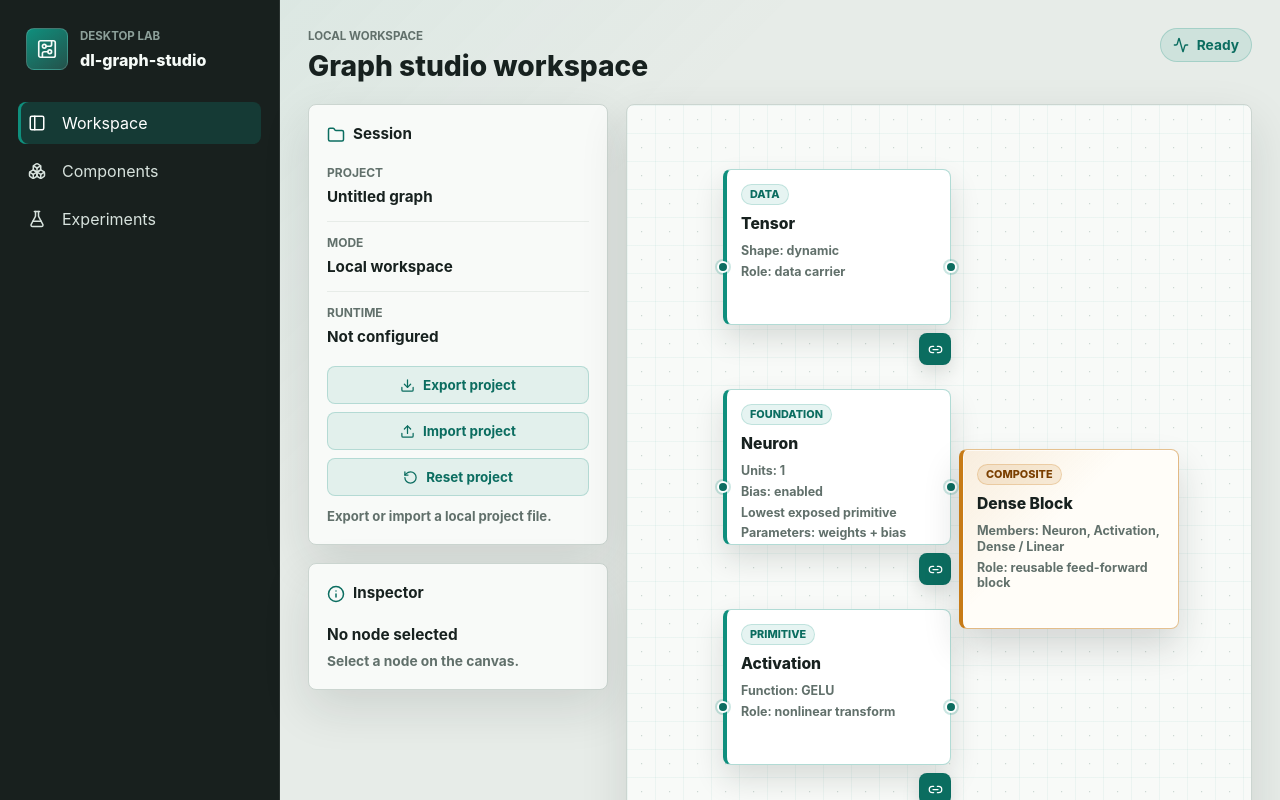
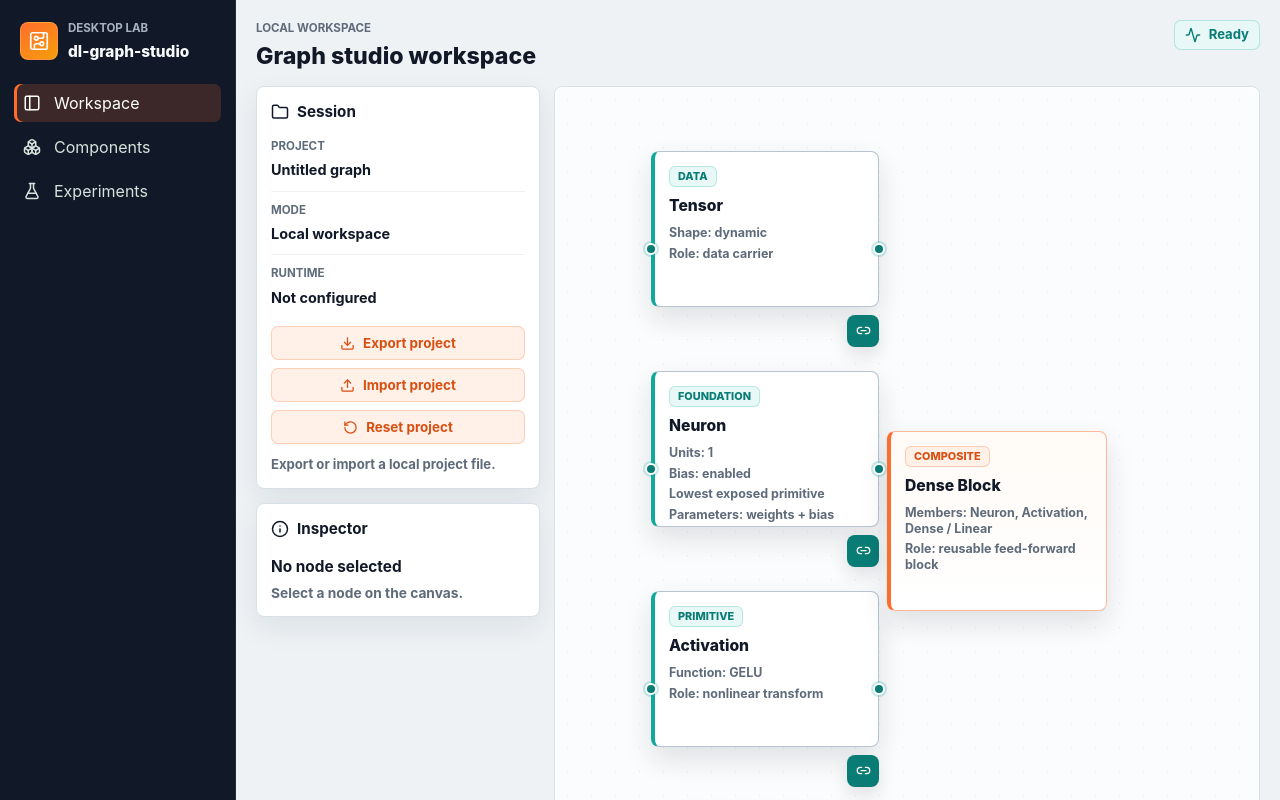
Before and after one commit to DoMo-98/dl-graph-studio, a React (Vite) app: page / in a window 1280 px wide. Shown: the top 800 px of the page. Built offline with nearby package versions, Linux system fonts and the light colour scheme.

Commit message:
feat: apply canvas-first visual system

```diff
--- a/src/App.tsx
+++ b/src/App.tsx
@@ -803,17 +803,17 @@ export function App() {
             type: MarkerType.ArrowClosed,
             width: 16,
             height: 16,
-            color: "#0b6d60",
+            color: "#087c75",
           },
           style: {
-            stroke: "#0b6d60",
+            stroke: "#087c75",
             strokeWidth: 2,
           },
           labelBgPadding: [8, 4],
           labelBgBorderRadius: 6,
           labelBgStyle: {
-            fill: "#f8faf8",
-            fillOpacity: 0.94,
+            fill: "#ffffff",
+            fillOpacity: 0.96,
           },
         };
       }),
@@ -969,7 +969,7 @@ export function App() {
               preventScrolling={false}
               defaultViewport={{ x: 0, y: 0, zoom: 1 }}
             >
-              <Background color="#c2d0ca" gap={28} size={1.25} />
+              <Background color="#d7dee6" gap={24} size={1} />
             </ReactFlow>
 
             {canvasNodes.length === 0 ? (
--- a/src/styles.css
+++ b/src/styles.css
@@ -10,19 +10,31 @@
     BlinkMacSystemFont,
     "Segoe UI",
     sans-serif;
-  color: #17211f;
-  background: #edf1ee;
-  --surface: #f8faf8;
-  --surface-muted: #e7ece8;
-  --ink: #17211f;
-  --ink-muted: #61706b;
-  --border: #cbd5d0;
-  --sidebar: #18201e;
-  --sidebar-muted: #8da09a;
-  --accent: #0f8f7d;
-  --accent-strong: #0b6d60;
-  --signal: #c77b17;
-  --shadow-soft: 0 18px 48px rgb(23 33 31 / 12%);
+  color: #111827;
+  background: #f4f6f8;
+  --surface: #ffffff;
+  --surface-raised: #f9fafb;
+  --surface-muted: #eef2f5;
+  --canvas: #fbfcfd;
+  --canvas-grid: #d7dee6;
+  --ink: #111827;
+  --ink-muted: #5f6b7a;
+  --ink-soft: #7a8696;
+  --border: #d8e0e7;
+  --border-strong: #b8c4cf;
+  --sidebar: #111827;
+  --sidebar-muted: #a8b3c2;
+  --accent: #ff6d2d;
+  --accent-strong: #d84f12;
+  --accent-soft: #fff0e8;
+  --teal: #13a89e;
+  --teal-strong: #087c75;
+  --teal-soft: #e7f8f6;
+  --danger: #b42318;
+  --danger-soft: #fff0ee;
+  --shadow-soft: 0 10px 30px rgb(17 24 39 / 8%);
+  --shadow-node: 0 12px 28px rgb(17 24 39 / 12%);
+  --focus-ring: 0 0 0 3px rgb(255 109 45 / 22%);
 }
 
 * {
@@ -38,7 +50,7 @@ body,
 }
 
 body {
-  overflow: hidden;
+  overflow: auto;
 }
 
 a {
@@ -49,37 +61,35 @@ a {
 .app-shell {
   display: grid;
   min-height: 100vh;
-  grid-template-columns: 280px minmax(0, 1fr);
-  background:
-    linear-gradient(135deg, rgb(15 143 125 / 8%), transparent 34%),
-    var(--surface-muted);
+  grid-template-columns: 236px minmax(0, 1fr);
+  background: var(--surface-muted);
 }
 
 .sidebar {
   display: flex;
   flex-direction: column;
-  gap: 32px;
-  padding: 28px 18px;
-  color: #f6fbf8;
+  gap: 22px;
+  padding: 20px 14px;
+  color: #f8fafc;
   background: var(--sidebar);
   border-right: 1px solid rgb(255 255 255 / 8%);
 }
 
 .brand-lockup {
   display: grid;
-  grid-template-columns: 42px minmax(0, 1fr);
-  gap: 12px;
+  grid-template-columns: 38px minmax(0, 1fr);
+  gap: 10px;
   align-items: center;
-  padding: 0 8px;
+  padding: 0 6px;
 }
 
 .brand-mark {
   display: grid;
-  width: 42px;
-  height: 42px;
+  width: 38px;
+  height: 38px;
   place-items: center;
-  color: #f7fbf8;
-  background: linear-gradient(145deg, var(--accent), #24524b);
+  color: #ffffff;
+  background: linear-gradient(145deg, var(--accent), #f59e0b);
   border: 1px solid rgb(255 255 255 / 16%);
   border-radius: 8px;
 }
@@ -106,8 +116,8 @@ p {
 
 h1 {
   margin-bottom: 0;
-  color: #f6fbf8;
-  font-size: 1rem;
+  color: #f8fafc;
+  font-size: 0.96rem;
   font-weight: 760;
   line-height: 1.2;
 }
@@ -115,9 +125,9 @@ h1 {
 h2 {
   margin-bottom: 0;
   color: var(--ink);
-  font-size: clamp(1.45rem, 1.2rem + 0.7vw, 2rem);
+  font-size: 1.45rem;
   font-weight: 780;
-  line-height: 1.1;
+  line-height: 1.15;
 }
 
 h3 {
@@ -138,24 +148,30 @@ h4 {
 
 .nav-item {
   display: grid;
-  grid-template-columns: 24px minmax(0, 1fr);
+  grid-template-columns: 22px minmax(0, 1fr);
   align-items: center;
-  gap: 10px;
-  min-height: 42px;
-  padding: 0 10px;
+  gap: 9px;
+  min-height: 38px;
+  padding: 0 9px;
   color: #d7e2dd;
-  border-radius: 8px;
+  border-radius: 7px;
 }
 
-.nav-item:hover,
+.nav-item:hover {
+  background: rgb(255 255 255 / 8%);
+}
+
 .nav-item:focus-visible {
-  background: rgb(255 255 255 / 8%);
+  background: rgb(255 255 255 / 10%);
   outline: none;
+  box-shadow:
+    inset 3px 0 0 var(--accent),
+    0 0 0 3px rgb(255 109 45 / 24%);
 }
 
 .nav-item.active {
   color: #ffffff;
-  background: rgb(15 143 125 / 24%);
+  background: rgb(255 109 45 / 18%);
   box-shadow: inset 3px 0 0 var(--accent);
 }
 
@@ -163,8 +179,8 @@ h4 {
   display: flex;
   min-width: 0;
   flex-direction: column;
-  gap: 22px;
-  padding: 28px;
+  gap: 16px;
+  padding: 20px;
 }
 
 .workspace-header {
@@ -178,21 +194,22 @@ h4 {
   display: inline-flex;
   align-items: center;
   gap: 8px;
-  min-height: 34px;
-  padding: 0 12px;
-  color: var(--accent-strong);
-  background: rgb(15 143 125 / 11%);
-  border: 1px solid rgb(15 143 125 / 22%);
-  border-radius: 999px;
-  font-size: 0.86rem;
+  min-height: 30px;
+  padding: 0 10px;
+  color: var(--teal-strong);
+  background: var(--teal-soft);
+  border: 1px solid rgb(19 168 158 / 24%);
+  border-radius: 7px;
+  font-size: 0.82rem;
   font-weight: 700;
   white-space: nowrap;
 }
 
 .workbench {
   display: grid;
-  grid-template-columns: minmax(220px, 300px) minmax(0, 1fr);
-  gap: 18px;
+  grid-template-columns: minmax(220px, 284px) minmax(0, 1fr);
+  align-items: start;
+  gap: 14px;
   min-height: 0;
   flex: 1;
 }
@@ -207,33 +224,33 @@ h4 {
 
 .workspace-panel {
   align-self: start;
-  padding: 18px;
+  padding: 14px;
 }
 
 .workspace-panel-stack {
   display: grid;
   align-content: start;
-  gap: 18px;
+  gap: 14px;
 }
 
 .panel-heading {
   display: flex;
   align-items: center;
   gap: 8px;
-  margin-bottom: 18px;
-  color: var(--accent-strong);
+  margin-bottom: 14px;
+  color: var(--ink);
 }
 
 .meta-list {
   display: grid;
-  gap: 12px;
+  gap: 10px;
   margin: 0;
 }
 
 .meta-row {
   display: grid;
   gap: 4px;
-  padding-bottom: 12px;
+  padding-bottom: 10px;
   border-bottom: 1px solid var(--surface-muted);
 }
 
@@ -244,7 +261,7 @@ h4 {
 
 .meta-row dt {
   color: var(--ink-muted);
-  font-size: 0.75rem;
+  font-size: 0.72rem;
   font-weight: 700;
   text-transform: uppercase;
 }
@@ -252,7 +269,7 @@ h4 {
 .meta-row dd {
   margin: 0;
   color: var(--ink);
-  font-size: 0.95rem;
+  font-size: 0.9rem;
   font-weight: 650;
 }
 
@@ -268,13 +285,13 @@ h4 {
   align-items: center;
   justify-content: center;
   gap: 8px;
-  min-height: 38px;
+  min-height: 34px;
   width: 100%;
   padding: 0 10px;
   color: var(--accent-strong);
-  background: rgb(15 143 125 / 9%);
-  border: 1px solid rgb(15 143 125 / 22%);
-  border-radius: 8px;
+  background: var(--accent-soft);
+  border: 1px solid rgb(255 109 45 / 26%);
+  border-radius: 7px;
   font: inherit;
   font-size: 0.84rem;
   font-weight: 740;
@@ -285,8 +302,9 @@ h4 {
 .project-file-actions button:focus-visible,
 .project-file-import:hover,
 .project-file-import:focus-within {
-  background: rgb(15 143 125 / 14%);
-  outline: 3px solid rgb(15 143 125 / 14%);
+  background: #ffe3d4;
+  outline: none;
+  box-shadow: var(--focus-ring);
 }
 
 .project-file-import {
@@ -310,21 +328,20 @@ h4 {
 }
 
 .project-file-status.success {
-  color: var(--accent-strong);
+  color: var(--teal-strong);
 }
 
 .project-file-status.error {
-  color: #a34712;
+  color: var(--danger);
 }
 
 .graph-canvas {
   position: relative;
+  height: 960px;
   min-height: 960px;
   overflow: hidden;
-  background:
-    linear-gradient(90deg, rgb(15 143 125 / 5%) 1px, transparent 1px),
-    linear-gradient(rgb(15 143 125 / 5%) 1px, transparent 1px), var(--surface);
-  background-size: 28px 28px;
+  background: var(--canvas);
+  box-shadow: inset 0 0 0 1px rgb(255 255 255 / 80%);
 }
 
 .graph-canvas .react-flow {
@@ -334,7 +351,7 @@ h4 {
 }
 
 .graph-canvas .react-flow__attribution {
-  background: rgb(248 250 248 / 82%);
+  background: rgb(255 255 255 / 86%);
   color: var(--ink-muted);
 }
 
@@ -365,23 +382,22 @@ h4 {
   padding: 14px;
   color: var(--ink);
   background: #ffffff;
-  border: 1px solid rgb(15 143 125 / 32%);
-  border-left: 4px solid var(--accent);
+  border: 1px solid var(--border-strong);
+  border-left: 4px solid var(--teal);
   border-radius: 8px;
-  box-shadow: 0 14px 30px rgb(23 33 31 / 14%);
+  box-shadow: var(--shadow-node);
   outline: none;
   cursor: pointer;
 }
 
 .architecture-node.composite-node {
   height: 180px;
-  background:
-    linear-gradient(135deg, rgb(199 123 23 / 12%), transparent 42%), #fffdf8;
-  border-color: rgb(199 123 23 / 46%);
-  border-left-color: var(--signal);
+  background: linear-gradient(180deg, #fffaf6, #ffffff);
+  border-color: rgb(255 109 45 / 48%);
+  border-left-color: var(--accent);
   box-shadow:
     inset 0 0 0 1px rgb(255 255 255 / 70%),
-    0 18px 36px rgb(23 33 31 / 16%);
+    var(--shadow-node);
 }
 
 .architecture-node-shell {
@@ -393,57 +409,56 @@ h4 {
 .architecture-node:hover,
 .architecture-node:focus-visible,
 .architecture-node.selected {
-  border-color: rgb(199 123 23 / 62%);
-  border-left-color: var(--signal);
-  box-shadow:
-    0 0 0 3px rgb(199 123 23 / 18%),
-    0 16px 34px rgb(23 33 31 / 18%);
+  border-color: var(--accent);
+  border-left-color: var(--accent);
+  box-shadow: var(--focus-ring), var(--shadow-node);
 }
 
 .architecture-node.moving {
-  border-color: rgb(15 143 125 / 72%);
-  border-left-color: var(--accent);
+  border-color: var(--teal);
+  border-left-color: var(--teal-strong);
   box-shadow:
-    0 0 0 4px rgb(15 143 125 / 20%),
-    0 22px 42px rgb(23 33 31 / 22%);
+    0 0 0 4px rgb(19 168 158 / 20%),
+    0 18px 36px rgb(17 24 39 / 16%);
   cursor: grabbing;
 }
 
 .architecture-node.connection-source {
-  border-color: rgb(15 143 125 / 64%);
-  border-left-color: var(--accent);
+  border-color: var(--teal);
+  border-left-color: var(--teal-strong);
   box-shadow:
-    0 0 0 3px rgb(15 143 125 / 16%),
-    0 16px 34px rgb(23 33 31 / 16%);
+    0 0 0 3px rgb(19 168 158 / 18%),
+    var(--shadow-node);
 }
 
 .architecture-node.connection-target {
-  border-color: rgb(199 123 23 / 58%);
+  border-color: var(--accent);
+  border-left-color: var(--accent);
 }
 
 .architecture-node.composite-node:hover,
 .architecture-node.composite-node:focus-visible,
 .architecture-node.composite-node.selected {
-  border-color: rgb(199 123 23 / 72%);
+  border-color: var(--accent);
   box-shadow:
-    0 0 0 3px rgb(199 123 23 / 22%),
+    var(--focus-ring),
     inset 0 0 0 1px rgb(255 255 255 / 82%),
-    0 20px 38px rgb(23 33 31 / 20%);
+    var(--shadow-node);
 }
 
 .composite-node .architecture-node-kind {
-  color: #7a3f00;
-  background: rgb(199 123 23 / 13%);
-  border-color: rgb(199 123 23 / 24%);
+  color: var(--accent-strong);
+  background: var(--accent-soft);
+  border-color: rgb(255 109 45 / 28%);
 }
 
 .architecture-node-kind {
   width: fit-content;
   padding: 3px 8px;
-  color: var(--accent-strong);
-  background: rgb(15 143 125 / 10%);
-  border: 1px solid rgb(15 143 125 / 18%);
-  border-radius: 999px;
+  color: var(--teal-strong);
+  background: var(--teal-soft);
+  border: 1px solid rgb(19 168 158 / 22%);
+  border-radius: 6px;
   font-size: 0.68rem;
   font-weight: 780;
   line-height: 1.2;
@@ -473,9 +488,9 @@ h4 {
 .architecture-node-handle {
   width: 12px;
   height: 12px;
-  background: var(--accent-strong);
+  background: var(--teal-strong);
   border: 2px solid #ffffff;
-  box-shadow: 0 0 0 2px rgb(15 143 125 / 22%);
+  box-shadow: 0 0 0 2px rgb(19 168 158 / 24%);
 }
 
 .connection-controls {
@@ -489,22 +504,25 @@ h4 {
   height: 32px;
   place-items: center;
   color: #ffffff;
-  background: var(--accent-strong);
-  border: 1px solid rgb(11 109 96 / 72%);
+  background: var(--teal-strong);
+  border: 1px solid rgb(8 124 117 / 72%);
   border-radius: 8px;
-  box-shadow: 0 8px 18px rgb(23 33 31 / 14%);
+  box-shadow: 0 8px 18px rgb(17 24 39 / 12%);
   cursor: pointer;
 }
 
 .connection-button:hover,
 .connection-button:focus-visible {
-  background: var(--accent);
-  outline: 3px solid rgb(15 143 125 / 18%);
+  background: var(--teal);
+  outline: none;
+  box-shadow:
+    0 0 0 3px rgb(19 168 158 / 20%),
+    0 8px 18px rgb(17 24 39 / 12%);
 }
 
 .connection-button.cancel {
-  background: var(--signal);
-  border-color: rgb(199 123 23 / 72%);
+  background: var(--accent);
+  border-color: rgb(255 109 45 / 72%);
 }
 
 .connection-list {
@@ -516,11 +534,11 @@ h4 {
   gap: 6px;
   max-width: min(280px, calc(100% - 32px));
   padding: 10px;
-  color: var(--accent-strong);
-  background: rgb(248 250 248 / 92%);
-  border: 1px solid rgb(15 143 125 / 22%);
+  color: var(--teal-strong);
+  background: rgb(255 255 255 / 94%);
+  border: 1px solid rgb(19 168 158 / 24%);
   border-radius: 8px;
-  box-shadow: 0 12px 28px rgb(23 33 31 / 10%);
+  box-shadow: 0 12px 28px rgb(17 24 39 / 10%);
   pointer-events: auto;
 }
 
@@ -543,9 +561,9 @@ h4 {
   width: 26px;
   height: 26px;
   place-items: center;
-  color: #8c2f1f;
+  color: var(--danger);
   background: rgb(255 255 255 / 86%);
-  border: 1px solid rgb(140 47 31 / 22%);
+  border: 1px solid rgb(180 35 24 / 22%);
   border-radius: 7px;
   cursor: pointer;
 }
@@ -553,8 +571,9 @@ h4 {
 .connection-delete-button:hover,
 .connection-delete-button:focus-visible {
   color: #ffffff;
-  background: #8c2f1f;
-  outline: 3px solid rgb(140 47 31 / 18%);
+  background: var(--danger);
+  outline: none;
+  box-shadow: 0 0 0 3px rgb(180 35 24 / 18%);
 }
 
 .connection-feedback {
@@ -569,11 +588,11 @@ h4 {
   gap: 8px;
   max-width: 520px;
   padding: 10px 12px;
-  color: #7a3f00;
-  background: rgb(255 248 235 / 94%);
-  border: 1px solid rgb(199 123 23 / 34%);
+  color: var(--accent-strong);
+  background: rgb(255 240 232 / 96%);
+  border: 1px solid rgb(255 109 45 / 30%);
   border-radius: 8px;
-  box-shadow: 0 12px 28px rgb(23 33 31 / 10%);
+  box-shadow: 0 12px 28px rgb(17 24 39 / 10%);
   font-size: 0.84rem;
   font-weight: 720;
   line-height: 1.3;
@@ -629,12 +648,12 @@ h4 {
 .parameter-control input,
 .parameter-control select {
   width: 100%;
-  min-height: 38px;
+  min-height: 34px;
   padding: 0 10px;
   color: var(--ink);
-  background: #ffffff;
+  background: var(--surface-raised);
   border: 1px solid var(--border);
-  border-radius: 8px;
+  border-radius: 7px;
   font: inherit;
   font-size: 0.9rem;
   font-weight: 650;
@@ -642,8 +661,9 @@ h4 {
 
 .parameter-control input:focus,
 .parameter-control select:focus {
-  border-color: rgb(15 143 125 / 62%);
-  outline: 3px solid rgb(15 143 125 / 16%);
+  border-color: var(--accent);
+  outline: none;
+  box-shadow: var(--focus-ring);
 }
 
 .parameter-control-checkbox {
@@ -656,7 +676,7 @@ h4 {
   width: 18px;
   min-height: 18px;
   padding: 0;
-  accent-color: var(--accent);
+  accent-color: var(--teal);
 }
 
 .inspector-empty {
@@ -692,15 +712,15 @@ h4 {
   gap: 14px;
   padding: 16px;
   color: var(--ink-muted);
-  background: rgb(248 250 248 / 88%);
-  border: 1px solid rgb(203 213 208 / 82%);
+  background: rgb(255 255 255 / 88%);
+  border: 1px solid rgb(216 224 231 / 86%);
   border-radius: 8px;
-  box-shadow: 0 12px 30px rgb(23 33 31 / 10%);
+  box-shadow: 0 12px 30px rgb(17 24 39 / 10%);
   pointer-events: none;
 }
 
 .canvas-empty-state svg {
-  color: var(--signal);
+  color: var(--accent);
 }
 
 .canvas-empty-state p {
@@ -719,10 +739,6 @@ h4 {
 }
 
 @media (max-width: 820px) {
-  body {
-    overflow: auto;
-  }
-
   .app-shell {
     grid-template-columns: 1fr;
   }
@@ -758,6 +774,7 @@ h4 {
   }
 
   .graph-canvas {
+    order: -1;
     min-height: 960px;
   }
 
```
Also changed, not shown: 3 other files (tests, documents, lock files or other folders).
